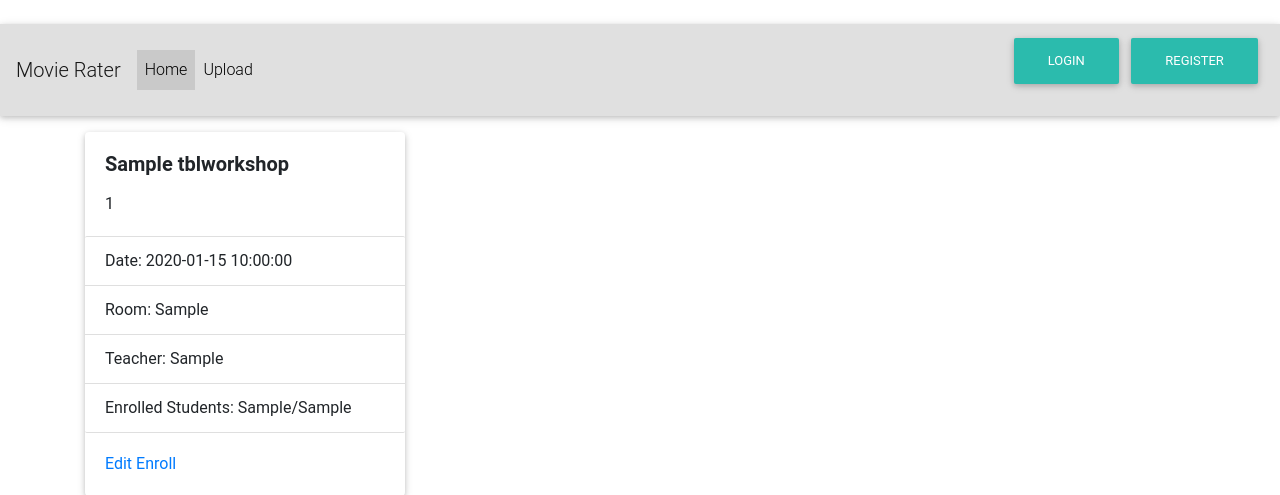
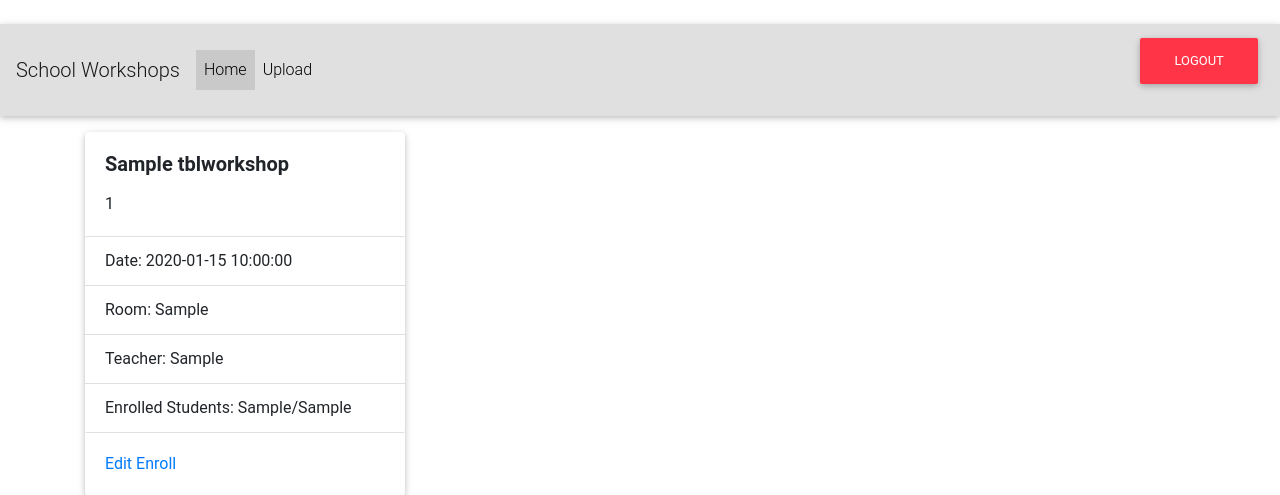
Before and after one commit to Soeeb/DatabaseLosers, a Flask app: page / in a window 1280 px wide. Shown: the top 495 px of the page. Run offline with Flask 2, Linux system fonts and the light colour scheme; the visitor is signed in with stand-in values (Sample User, id 1); tables that the repository leaves empty or names only in its code hold one stand-in row (values such as "Sample post"); some libraries are stand-ins or nearby versions.

Commit message:
peel the banana

```diff
--- a/DatabaseInternal/DatabaseInternal/app.py
+++ b/DatabaseInternal/DatabaseInternal/app.py
@@ -36,7 +36,7 @@ def hello():
 	if session.get('logged_in'):
 		username_session=escape(session['username']).capitalize()
 		data = allWorkshops()
-		return render_template("index.html", datas = data)
+		return render_template("index.html", datas = data, session_user_name=username_session)
 	return render_template('index.html')
 
 @app.route('/login', methods=["GET","POST"])
@@ -58,12 +58,20 @@ def login():
 				val = (username_form)
 				cursor.execute(select_sql,val)
 				data = list(cursor.fetchall())
+				select_sql = "SELECT roleId FROM tblusers WHERE username = %s"
+				cursor.execute(select_sql,val)
+				roleId = cursor.fetchone()
+				print (roleId)
+				roleId = roleId["roleId"]
+				print (roleId)
 				print(data)
 				for row in data:
 					print(md5(password_form.encode()).hexdigest())
 					if md5(password_form.encode()).hexdigest()==row["Password"]:
 						session['username'] = request.form['username']
 						session['logged_in'] = True
+						session['role'] = roleId
+						select_sql = "SELECT roleId FROM tbluser WHERE username = %s"
 						return redirect(url_for('hello'))
 
 
@@ -89,12 +97,21 @@ def register():
 				password_form = request.form['password']
 				password_form = hashlib.md5(password_form.encode()).hexdigest()
 
-				select_sql = "INSERT INTO `tbluser` (firstName, familyName, email, mobileNumber, username, password) VALUES (%s, %s, %s, %s, %s, %s)"
+				select_sql = "INSERT INTO `tblusers` (firstName, familyName, email, mobileNumber, username, password, roleId) VALUES (%s, %s, %s, %s, %s, %s, 3)"
 				val=(firstName_form, lastName_form, email_form, mobileNumber_form, username_form, password_form)
+				print(val)
 				cursor.execute(select_sql, val)
 				print('yeet')
+		connection.commit()
 	finally:
 		connection.close()
+	return redirect(url_for("hello"))
+
+@app.route('/logout')
+def logout():
+	session['logged_in'] = False
+	session.pop('username', None)
+	session.pop('role', None)
 	return redirect(url_for("hello"))
 
 if __name__ == '__main__':
--- a/DatabaseInternal/DatabaseInternal/templates/layout.html
+++ b/DatabaseInternal/DatabaseInternal/templates/layout.html
@@ -20,7 +20,7 @@
 </head>
 <body>
     <nav class="navbar navbar-expand-lg navbar-light bg-light">
-		<a class="navbar-brand" href="/">Movie Rater</a>
+        <a class="navbar-brand" href="/">School Workshops</a>
         <button class="navbar-toggler" type="button" data-toggle="collapse" data-target="#navbarSupportedContent" aria-controls="navbarSupportedContent" aria-expanded="false" aria-label="Toggle navigation">
             <span class="navbar-toggler-icon"></span>
         </button>
@@ -39,6 +39,7 @@
 
         </div>
 
+        {% if not session_user_name %}
         <div class="text-center">
             <a href="" class="btn btn-default btn-rounded mb-4" data-toggle="modal" data-target="#modalLoginForm">
                 Login
@@ -50,6 +51,16 @@
                 Register
             </a>
         </div>
+        {% endif %}
+
+        {% if session_user_name %}
+        <div class="text-center">
+            <a href="/logout" class="btn btn-danger btn-rounded mb-4">
+                Logout
+            </a>
+        </div>
+        {% endif %}
+
     </nav>
 
 	<form action="/login" method="post" class="needs-validation" novalidate>
@@ -77,9 +88,11 @@
                         </div>
 
                     </div>
+
                     <div class="modal-footer d-flex justify-content-center">
-						<button type="submit" class="btn btn-default {{visable}}">Login</button>
+                        <button type="submit" class="btn btn-default">Login</button>
                     </div>
+
                 </div>
 			</div>
 		</div>
```
Lines whose indentation alone changed are shown as unchanged.
